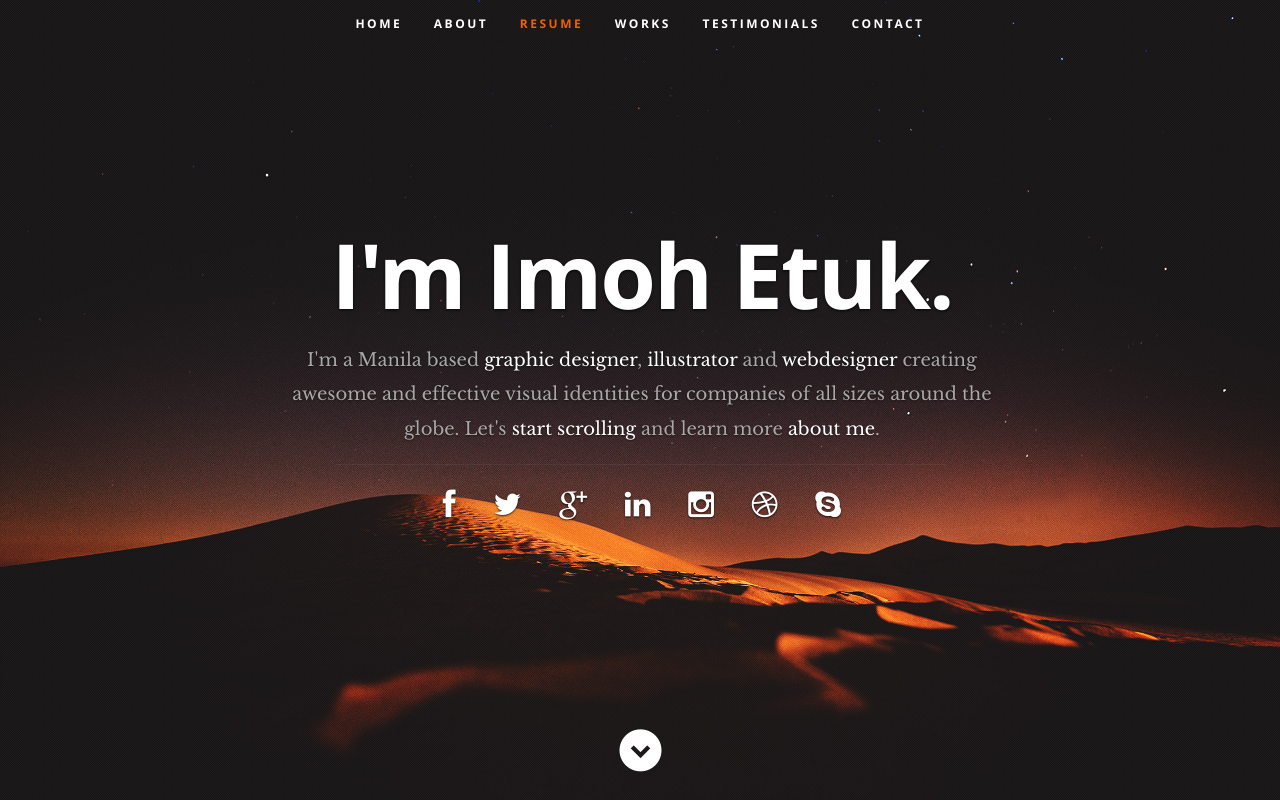
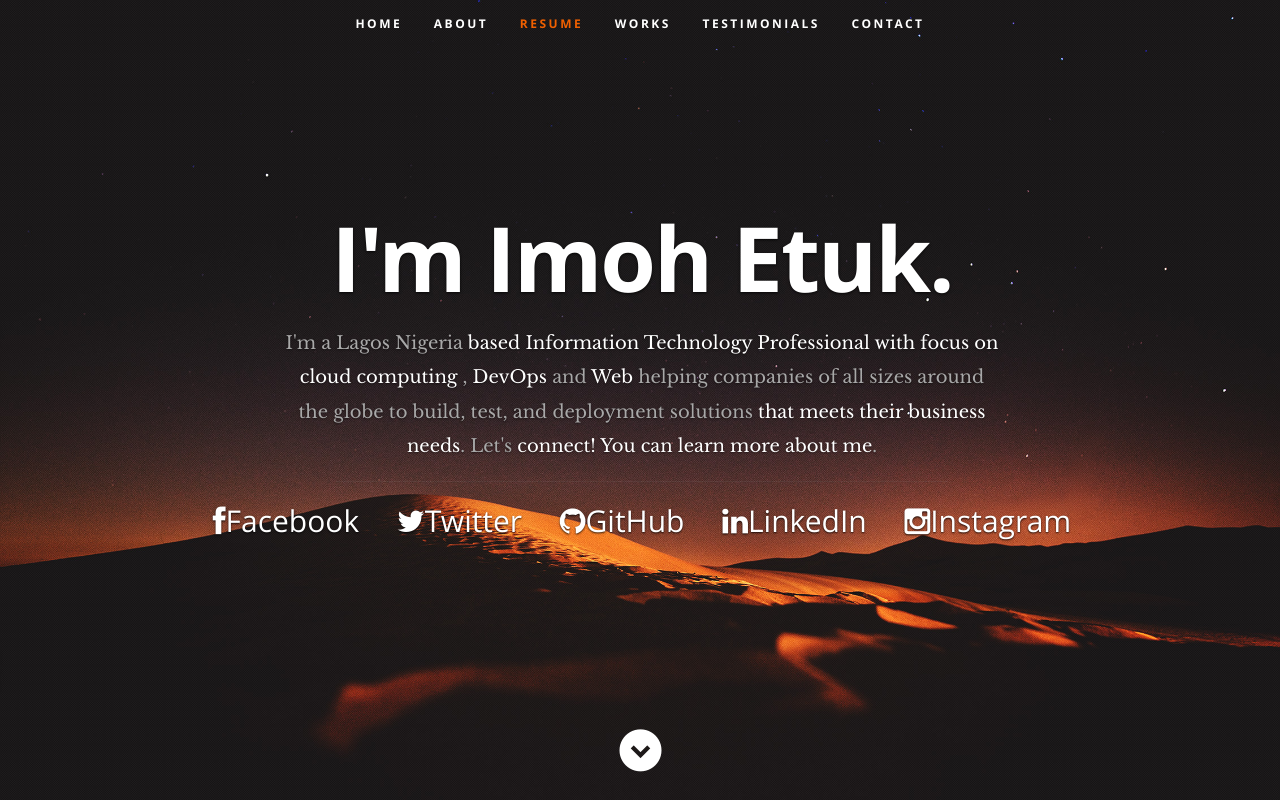
Before and after one commit to imohweb/Cloud-Resume-Project, a plain HTML site: page index.html in a window 1280 px wide. Shown: the top 800 px of the page. Drawn offline with nearby package versions, Linux system fonts and the light colour scheme.

Commit message:
Added more text to the index.html file

```diff
--- a/index.html
+++ b/index.html
@@ -57,18 +57,16 @@
       <div class="row banner">
          <div class="banner-text">
             <h1 class="responsive-headline">I'm Imoh Etuk.</h1>
-            <h3>I'm a Manila based <span>graphic designer</span>, <span>illustrator</span> and <span>webdesigner</span> creating awesome and
-            effective visual identities for companies of all sizes around the globe. Let's <a class="smoothscroll" href="#about">start scrolling</a>
-            and learn more <a class="smoothscroll" href="#about">about me</a>.</h3>
+            <h3>I'm a Lagos Nigeria <span>based Information Technology Professional with focus on cloud computing </span>,
+               <span>DevOps</span> and <span> Web </span> helping companies of all sizes around the globe to build, test, and deployment solutions<span> that meets their business needs</span>. Let's <a class="smoothscroll" href="#about">connect!</a>
+           <span>You can learn more</span> <a class="smoothscroll" href="#about">about me</a>.</h3>
             <hr />
             <ul class="social">
-               <li><a href="#"><i class="fa fa-facebook"></i></a></li>
-               <li><a href="#"><i class="fa fa-twitter"></i></a></li>
-               <li><a href="#"><i class="fa fa-google-plus"></i></a></li>
-               <li><a href="#"><i class="fa fa-linkedin"></i></a></li>
-               <li><a href="#"><i class="fa fa-instagram"></i></a></li>
-               <li><a href="#"><i class="fa fa-dribbble"></i></a></li>
-               <li><a href="#"><i class="fa fa-skype"></i></a></li>
+               <li><a href="https://facebook.com/iamrealimoh"><i class="fa fa-facebook"></i>Facebook</a></li>
+               <li><a href="https://twitter.com/iamrealimoh"><i class="fa fa-twitter"></i>Twitter</a></li>
+               <li><a href="https://github.com/imohweb"><i class="fa fa-github"></i>GitHub</a></li>
+               <li><a href="https://linkedin.com/in/etukimoh"><i class="fa fa-linkedin"></i>LinkedIn</a></li>
+               <li><a href="https://instagram.com/imohweb"><i class="fa fa-instagram"></i>Instagram</a></li>
             </ul>
          </div>
       </div>
```
